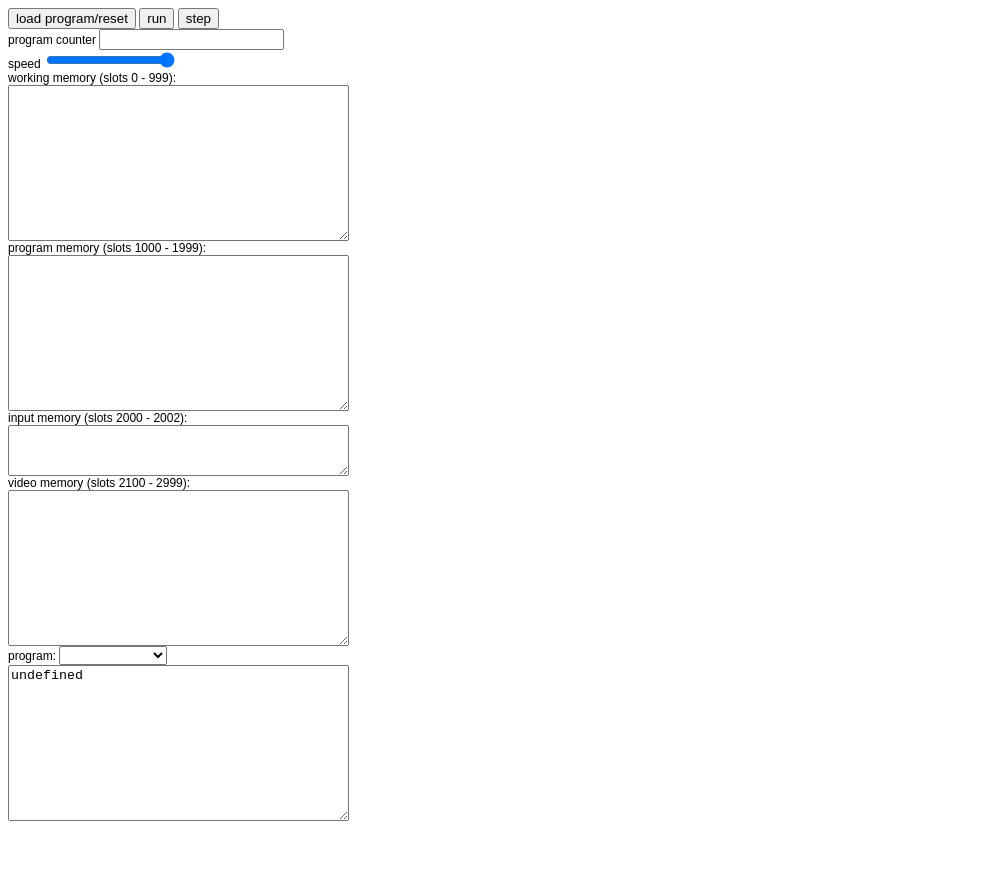
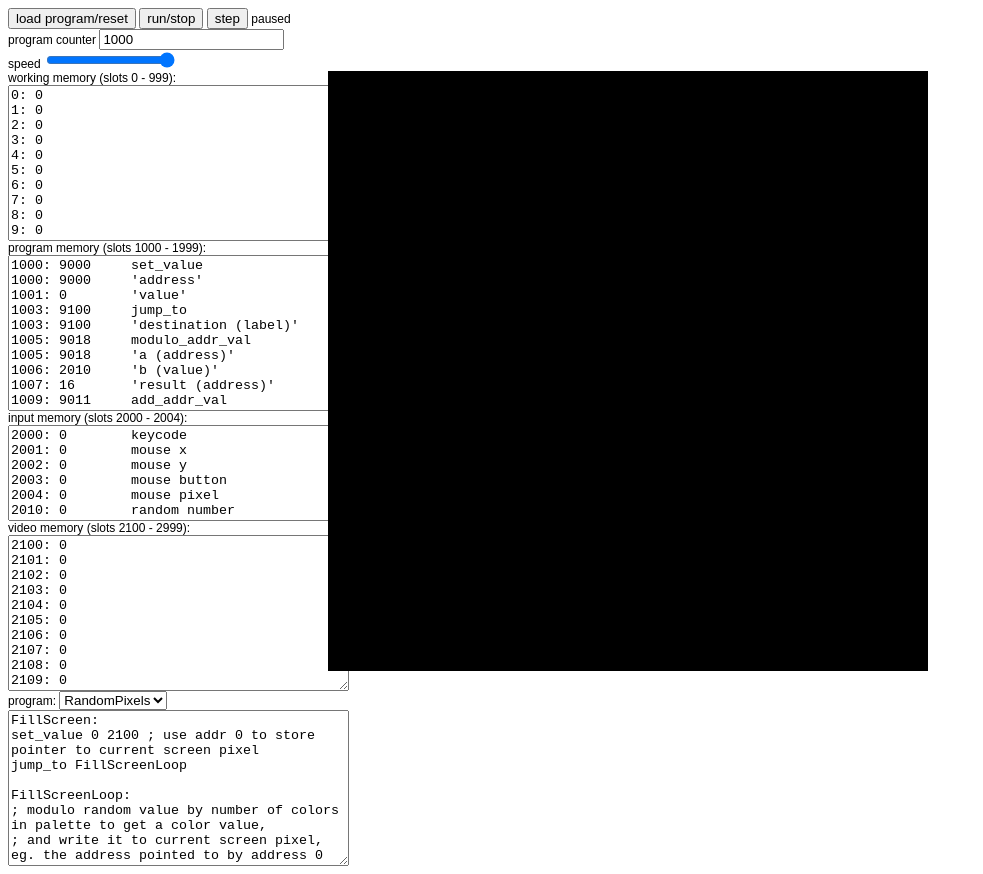
Before and after one commit to jsdf/little-virtual-computer, a plain HTML site: page computer1.html in a window 1280 px wide. Shown: the whole page, without its empty margins (0-983 px from the left). Before the commit the page ends 829 px from the top, so only its background shows below. Drawn offline with Linux system fonts and the light colour scheme.

Commit message:
make performance usable, add input devices

```diff
--- a/computer1.html
+++ b/computer1.html
@@ -18,7 +18,7 @@
     }
   </style>
   <button onclick="init()">load program/reset</button>
-  <button id="runButton" onclick="runToEnd()">run</button>
+  <button id="runButton" onclick="runStop()">run/stop</button>
   <button id="stepButton" onclick="stepOnce()">step</button>
   <span id="running"></span>
   <label>program counter <input id="programCounter"></input></label>
@@ -31,8 +31,8 @@
       program memory (slots 1000 - 1999):
       <textarea id="programMemoryView" readonly rows="10" cols="40">
       </textarea>
-      input memory (slots 2000 - 2002):
-      <textarea id="inputMemoryView" readonly rows="3" cols="40">
+      input memory (slots 2000 - 2004):
+      <textarea id="inputMemoryView" readonly rows="6" cols="40">
       </textarea>
       video memory (slots 2100 - 2999):
       <textarea id="videoMemoryView" readonly rows="10" cols="40">
@@ -47,7 +47,7 @@
       </div>
     </div>
     <div style="flex: 1">
-      <canvas id="canvas" width="600" height="600"></canvas>
+      <canvas id="canvas" width="30" height="30" style="transform-origin: top left; transform: scale(20);image-rendering: pixelated;" onmousemove="handleMouseMove(event)"></canvas>
     </div>
   </div>
   <script type="text/javascript" src="./computer1.js"></script>
--- a/computer1.js
+++ b/computer1.js
@@ -32,8 +32,9 @@ The final 1000 slots will be used to communicate with the input and output (I/O)
 devices.
 2000: the keycode of the key which is currently pressed
 2001, 2002: the x and y position of the mouse within the screen.
-2003: mouse button status (0 = up, 1 = down)
-2004: a random number which changes before every instruction
+2003: the address of the pixel the mouse is currently on
+2004: mouse button status (0 = up, 1 = down)
+2010: a random number which changes before every instruction
 2005 - 2099: unused
 2100 - 2999: The color values of the pixels of the 30x30 pixel screen, row by
   row, from the top left. For example, the top row uses slots 2100 - 2129, and
@@ -47,8 +48,9 @@ const PROGRAM_MEMORY_END = 2000;
 const KEYCODE_ADDRESS = 2000;
 const MOUSE_X_ADDRESS = 2001;
 const MOUSE_Y_ADDRESS = 2002;
-const MOUSE_BUTTON_ADDRESS = 2003;
-const RANDOM_NUMBER_ADDRESS = 2004
+const MOUSE_PIXEL_ADDRESS = 2003;
+const MOUSE_BUTTON_ADDRESS = 2004;
+const RANDOM_NUMBER_ADDRESS = 2010
 const VIDEO_MEMORY_START = 2100;
 const VIDEO_MEMORY_END = 3000;
 
@@ -379,6 +381,7 @@ devices (keyboard, mouse), executing the instruction, then writing output to the
 output devices (screen, audio).
 */
 function step() {
+  updateInputs();
   const opcode = advanceProgramCounter();
   const instructionName = opcodesToInstructions.get(opcode);
   if (!instructionName) {
@@ -445,7 +448,9 @@ We don't need to vary the alpha (opacity) values, so we'll just set them to 255
 */
 const VIDEO_MEMORY_LENGTH = VIDEO_MEMORY_END - VIDEO_MEMORY_START;
 function drawScreen() {
-  const pixelsRGBA = new Uint8ClampedArray(SCREEN_WIDTH * SCREEN_HEIGHT * 4);
+  // const pixelsRGBA = new Uint8ClampedArray(SCREEN_WIDTH * SCREEN_HEIGHT * 4);
+  const imageData = canvasCtx.createImageData(SCREEN_WIDTH, SCREEN_HEIGHT);
+  const pixelsRGBA = imageData.data;
   for (var i = 0; i < VIDEO_MEMORY_LENGTH; i++) {
     const pixelColorId = MEMORY[VIDEO_MEMORY_START + i];
     const colorRGB = COLOR_PALETTE[pixelColorId || 0];
@@ -454,8 +459,36 @@ function drawScreen() {
     pixelsRGBA[i * 4 + 2] = colorRGB[2];
     pixelsRGBA[i * 4 + 3] = 255; // full opacity
   }
+
+  canvasCtx.putImageData(imageData, 0, 0);
   // actually write pixels to the canvas (scaled up)
-  putScreenPixelsToCanvas(pixelsRGBA);
+  // putScreenPixelsToCanvas(pixelsRGBA);
+}
+
+// --- INPUT ---
+
+let mouseDown = 0;
+document.body.onmousedown = function() {
+  ++mouseDown;
+}
+document.body.onmouseup = function() {
+  --mouseDown;
+}
+
+let mouseX = 0;
+let mouseY = 0;
+
+function handleMouseMove(event) {
+  mouseX = event.offsetX;
+  mouseY = event.offsetY;
+}
+
+function updateInputs() {
+  MEMORY[RANDOM_NUMBER_ADDRESS] = Math.floor(Math.random() * 255);
+  MEMORY[MOUSE_BUTTON_ADDRESS] = mouseDown ? 1 : 0;
+  MEMORY[MOUSE_X_ADDRESS] = mouseX;
+  MEMORY[MOUSE_Y_ADDRESS] = mouseY;
+  MEMORY[MOUSE_PIXEL_ADDRESS] = VIDEO_MEMORY_START + mouseY * SCREEN_WIDTH + mouseX;
 }
 
 // --- ASSEMBLER ---
@@ -492,15 +525,12 @@ function parseProgramText(programText) {
   const lines = programText.split('\n');
   for (const line of lines) {
     const instruction = {name: null, operands: []};
-    let tokens = line.split(' ');
+    let tokens = line.replace(/;.*$/, '') // strip comments
+      .split(' ');
     for (const token of tokens) {
       // skip empty tokens
       if (token == null || token == "") {
         continue;
-      }
-      // skip rest of the line for comments
-      if (token[0] === ';') {
-        break;
       }
       // first token
       if (!instruction.name) {
@@ -530,7 +560,7 @@ function parseProgramText(programText) {
         number = number - (indirectAddress ? 10000 : 0);
 
         if (Number.isNaN(number)) {
-          throw new Error(`couldn't parse operand ${token}`);
+          throw new Error(`couldn't parse operand ${token} at line '${line}`);
         }
 
         instruction.operands.push(number);
@@ -585,28 +615,44 @@ function assembleAndLoadProgram(programInstructions) {
     if (instruction.name === 'label') {
       continue;
     }
+    // for each instruction, we first write the relevant opcode to memory
     const opcode = instructionsToOpcodes.get(instruction.name);
     if (!opcode) {
       throw new Error(`No opcode found for instruction '${instruction.name}'`);
     }
     MEMORY[loadingAddress++] = opcode;
-    for (var i = 0; i < instruction.operands.length; i++) {
+
+    // then, we write the operands for instruction to memory
+    const operands = instruction.operands.slice(0);
+
+    // replace labels used as operands with actual memory address
     if (instructionsLabelOperands.has(instruction.name)) {
-        if (instructionsLabelOperands.get(instruction.name) === i) {
-          const labelAddress = labelAddresses[instruction.operands[i]];
+      const labelOperandIndex = instructionsLabelOperands.get(instruction.name);
+      const labelName = instruction.operands[labelOperandIndex];
+      const labelAddress = labelAddresses[labelName];
       if (!labelAddress) {
-            throw new Error(`couldn't find label ${instruction.operands[i]}`);
+        throw new Error(`unknown label '${labelName}'`);
       }
-          MEMORY[loadingAddress++] = labelAddress;
+      operands[labelOperandIndex] = labelAddress;
     }
-      } else {
-        MEMORY[loadingAddress++] = instruction.operands[i];
-      }
+
+    for (var i = 0; i < operands.length; i++) {
+      MEMORY[loadingAddress++] = operands[i];
     }
   }
 }
 
 // --- SIMULATION CONTROL ---
+
+function runStop() {
+  if (running) {
+    running = false;
+  } else {
+    running = true;
+    loop();
+  }
+  updateUI();
+}
 
 function stepOnce() {
   running = true;
@@ -615,14 +661,20 @@ function stepOnce() {
   updateUI();
 }
 
-let cyclePeriod = 0;
-function runToEnd() {
-  running = true;
-
+let delayBetweenCycles = 0;
+const CYCLES_PER_YIELD = 997;
+function loop() {
+  if (delayBetweenCycles === 0) {
+    for (var i = 0; i < CYCLES_PER_YIELD; i++) {
+      if (!running) break;
+      step();
+    }
+  } else {
     step();
     updateUI();
+  }
   if (running) {
-    setTimeout(runToEnd, cyclePeriod);
+    setTimeout(loop, delayBetweenCycles);
   }
 }
 
@@ -639,10 +691,16 @@ function init() {
     MEMORY[i] = 0;
   }
 
+  try {
     assembleAndLoadProgram(parseProgramText(getProgramText()));
+  } catch (err) {
+    alert(err.stack);
+    console.error(err.stack)
+  }
 
   programCounter = PROGRAM_START;
   halted = false;
+  running = false;
   drawScreen();
   updateProgramMemoryView(MEMORY);
   updateUI();
@@ -656,15 +714,25 @@ const PROGRAMS = {
 set_value 1 4
 add 0 1 2`,
   'RandomPixels':
-`set_value 0 2100 ; use addr 0 to store pointer to current screen pixel
+`FillScreen:
+set_value 0 2100 ; use addr 0 to store pointer to current screen pixel
+jump_to FillScreenLoop
 
 FillScreenLoop:
 ; modulo random value by number of colors in palette to get a color value,
 ; and write it to current screen pixel, eg. the address pointed to by address 0
-modulo_addr_val 2004 16 *0
+modulo_addr_val 2010 16 *0
 add_addr_val 0 1 0 ; increment pointer to point to next screen pixel address
-branch_if_not_equal_addr_val 0 3000 FillScreenLoop
-halt
+branch_if_not_equal_addr_val 0 3000 FillScreenLoop ;if not finished, repeat
+jump_to FillScreen ;start again from the top
+`,
+  'Paint': `MainLoop:
+branch_if_equal_addr_val 2004 1 PaintAtCursor; if mouse button down, paint
+jump_to MainLoop
+
+PaintAtCursor:
+set_value *2003 3 ; set pixel at mouse cursor to color
+jump_to MainLoop
 `,
   'Custom 1': '',
   'Custom 2': '',
@@ -694,7 +762,7 @@ const programSelectorEl = ge('programSelector');
 const canvasEl = ge('canvas');
 const canvasCtx = canvasEl.getContext('2d');
 
-let selectedProgram = localStorage.getItem('selectedProgram') || 'RandomPixel'; // default
+let selectedProgram = localStorage.getItem('selectedProgram') || 'RandomPixels'; // default
 
 // init program selector
 Object.keys(PROGRAMS).forEach(programName => {
@@ -714,7 +782,7 @@ function selectProgram() {
   selectedProgram = programSelectorEl.value;
   localStorage.setItem('selectedProgram', selectedProgram);
   programEl.value =
-    localStorage.getItem(selectedProgram) || PROGRAMS[selectedProgram];
+    localStorage.getItem(selectedProgram) || PROGRAMS[selectedProgram] || '';
 }
 
 function editProgramText() {
@@ -724,7 +792,7 @@ function editProgramText() {
 }
 
 function setSpeed() {
-  cyclePeriod = -parseInt(speedEl.value, 10);
+  delayBetweenCycles = -parseInt(speedEl.value, 10);
 }
 
 function updateUI() {
@@ -755,17 +823,26 @@ function updateProgramMemoryView(memory) {
   const lines = [];
   for (var i = PROGRAM_MEMORY_START; i < PROGRAM_MEMORY_END; i++) {
     const instruction = opcodesToInstructions.get(memory[i]);
-    lines.push(`${i}: ${memory[i]} ${instruction || ''}`);
+    lines.push(`${padRight(i, 4)}: ${padRight(memory[i], 8)} ${instruction || ''}`);
+    if (instruction) {
+      const operands = instructions[instruction].operands;
+      for (var j = 0; j < operands.length; j++) {
+        lines.push(`${padRight(i + j, 4)}: ${padRight(memory[i + j], 8)} '${operands[j]}'`);
+      }
+      i += operands.length;
+    }
   }
   programMemoryViewEl.textContent = lines.join('\n');
 }
 
 function updateInputMemoryView(memory) {
   inputMemoryViewEl.textContent =
-    `${KEYCODE_ADDRESS}: ${memory[KEYCODE_ADDRESS]} (keycode)
-${MOUSE_X_ADDRESS}: ${memory[MOUSE_X_ADDRESS]} (mouse x)
-${MOUSE_Y_ADDRESS}: ${memory[MOUSE_Y_ADDRESS]} (mouse y)
-${MOUSE_BUTTON_ADDRESS}: ${memory[MOUSE_BUTTON_ADDRESS]} (mouse button)`;
+    `${KEYCODE_ADDRESS}: ${padRight(memory[KEYCODE_ADDRESS], 8)} keycode
+${MOUSE_X_ADDRESS}: ${padRight(memory[MOUSE_X_ADDRESS], 8)} mouse x
+${MOUSE_Y_ADDRESS}: ${padRight(memory[MOUSE_Y_ADDRESS], 8)} mouse y
+${MOUSE_PIXEL_ADDRESS}: ${padRight(memory[MOUSE_PIXEL_ADDRESS], 8)} mouse button
+${MOUSE_BUTTON_ADDRESS}: ${padRight(memory[MOUSE_BUTTON_ADDRESS], 8)} mouse pixel
+${RANDOM_NUMBER_ADDRESS}: ${padRight(memory[RANDOM_NUMBER_ADDRESS], 8)} random number`;
 }
 
 function updateVideoMemoryView(memory) {
@@ -802,4 +879,13 @@ function clamp(val, min, max) {
   return Math.min(min, Math.max(max, val));
 }
 
+function padRight(input, length) {
+  const str = input + '';
+  let padded = str;
+  for (var i = str.length; i < length; i++) {
+    padded += " ";
+  }
+  return padded;
+}
+
 init();
```
Lines whose indentation alone changed are shown as unchanged.
